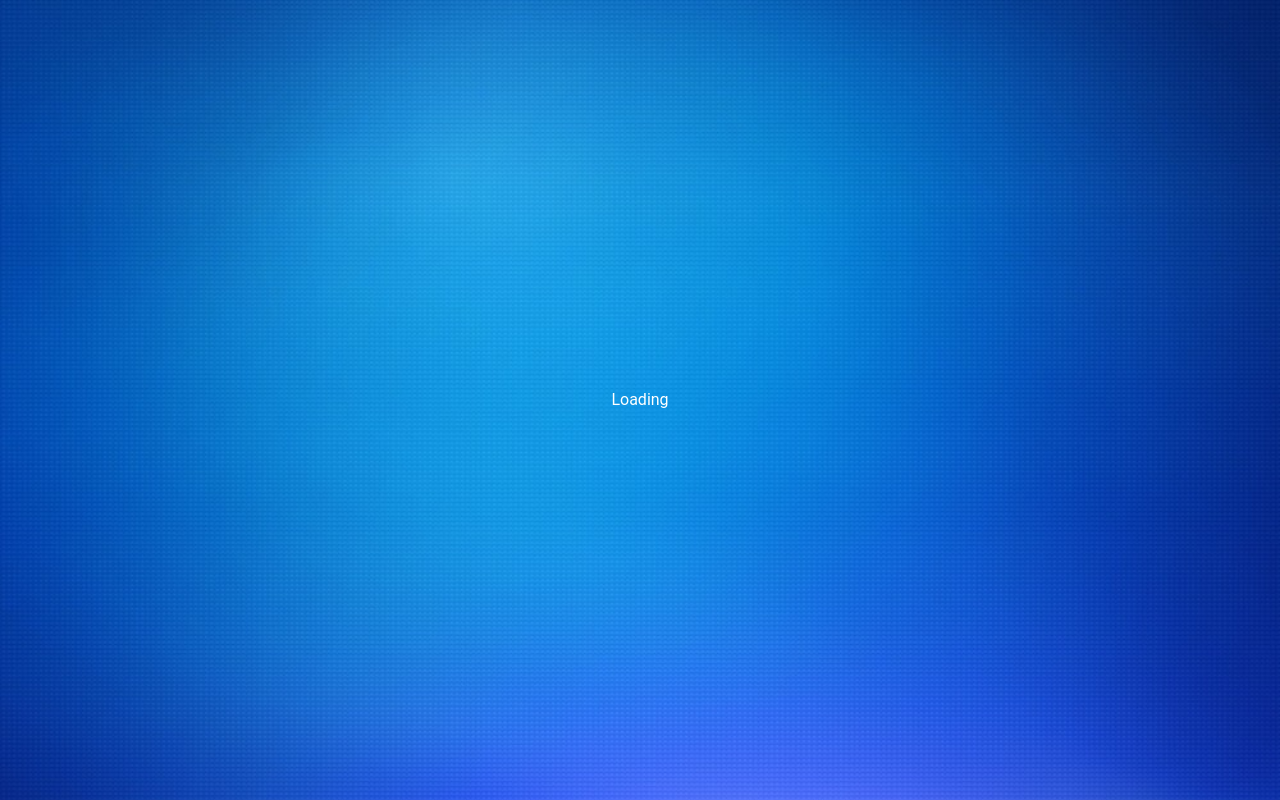
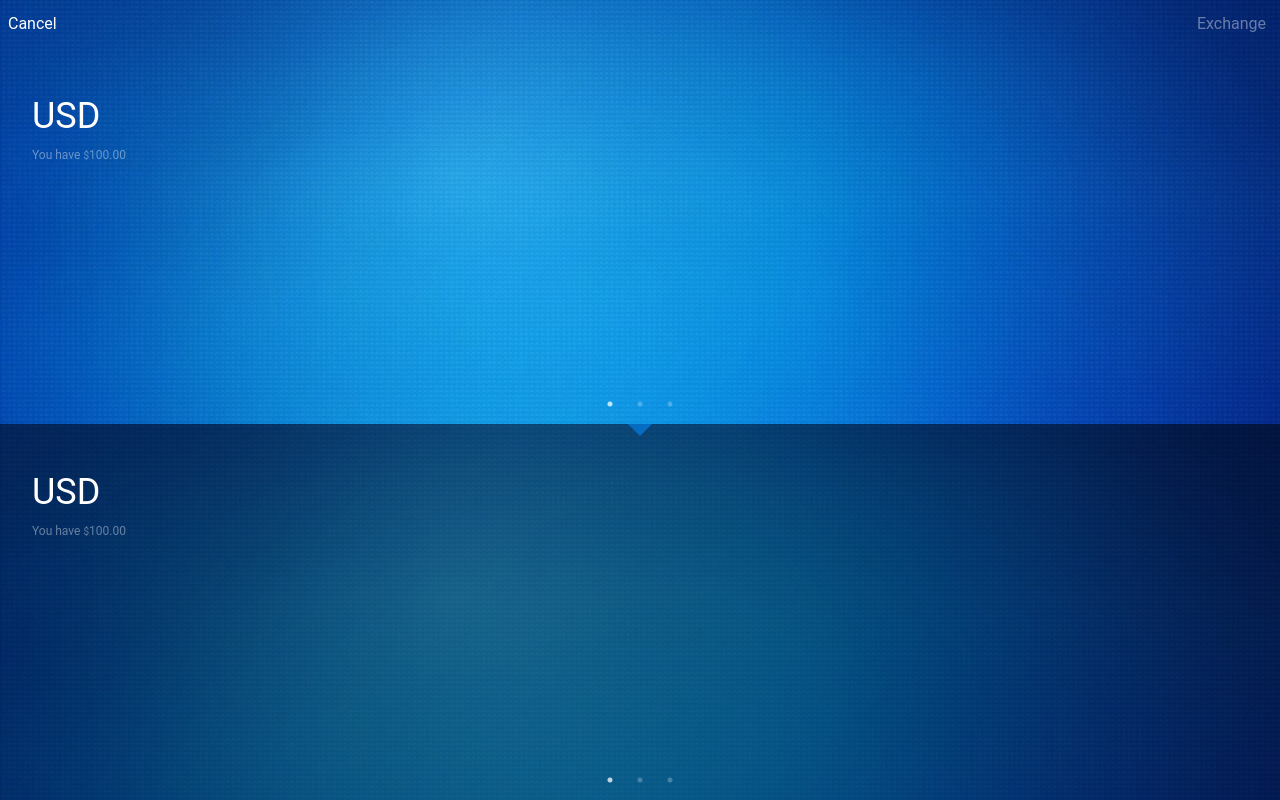
Before and after one commit to Melzmr/exchange-screen, a React (Create React App) app: page / in a window 1280 px wide. Built offline with nearby package versions, Linux system fonts and the light colour scheme.

Commit message:
Self-review fixes

```diff
--- a/src/main/components/header/Header.css
+++ b/src/main/components/header/Header.css
@@ -41,5 +41,5 @@
 }
 
 .header_exchange_disabled_button {
-    opacity: 40%;
+    opacity: 0.4;
 }
--- a/src/main/components/header/Header.tsx
+++ b/src/main/components/header/Header.tsx
@@ -6,7 +6,7 @@ export interface IHeaderProps {
   exchangeOnClick: () => void;
   selectedTop: IPocket;
   selectedBottom: IPocket;
-  crossRate: number;
+  crossRate: string;
   disabled: boolean;
 }
 
@@ -22,7 +22,7 @@ export const Header = ({exchangeOnClick, selectedTop, selectedBottom, crossRate,
                   {selectedTop.currency}
                 </span>
               {'1 = '}
-              <span className="header_currency_symbol">
+                <span className="header_currency_symbol">
                   {selectedBottom.currency}
                 </span>
               {crossRate}
@@ -31,7 +31,8 @@ export const Header = ({exchangeOnClick, selectedTop, selectedBottom, crossRate,
         <div className="header_exchange">
           <button
               className={`header_exchange_button ${disabled ? 'header_exchange_disabled_button' : ''}`}
-              onClick={disabled ? undefined : exchangeOnClick}
+              onClick={exchangeOnClick}
+              disabled={disabled}
           >
             {'Exchange'}
           </button>
--- a/src/main/components/input-block/InputBlock.css
+++ b/src/main/components/input-block/InputBlock.css
@@ -30,9 +30,6 @@
     text-align: right;
 }
 
-.input_prefix {
-}
-
 .input_block_name, .input_prefix {
     font-size: 36px;
 }
@@ -43,7 +40,7 @@
 }
 
 .input_block_balance {
-    opacity: 40%;
+    opacity: 0.4;
 }
 
 .input_block_currency_symbol {
--- a/src/main/components/input-block/InputBlock.tsx
+++ b/src/main/components/input-block/InputBlock.tsx
@@ -6,7 +6,7 @@ import {Input} from '../input/Input';
 export interface IInputBlockProps {
   pocket: IPocket;
   onAmountChange: (pocket: IPocket | '') => void;
-  amount: string | '';
+  amount: string;
   amountPrefix?: string;
   className?: string;
   bottomLabel?: React.ReactNode;
@@ -56,9 +56,9 @@ export const InputBlock = ({pocket, onAmountChange, amount, amountPrefix, classN
                 </span>
             )}
             <Input
-              style={{width: inputWidth + 'ch'}}
-              value={amount}
-              onChange={handleOnChange}
+                style={{width: inputWidth + 'ch'}}
+                value={amount}
+                onChange={handleOnChange}
             />
             {bottomLabel && (
                 <div className="input_block_bottom_label">
--- a/src/main/components/input/Input.tsx
+++ b/src/main/components/input/Input.tsx
@@ -17,6 +17,6 @@ export const Input = ({value, onChange, style}: IInputProps) => (
         inputMode="numeric"
         pattern="[0-9]*"
     />
-)
+);
 
 Input.displayName = 'Input';
--- a/src/main/core/calculation-utils.ts
+++ b/src/main/core/calculation-utils.ts
@@ -1,3 +1,15 @@
+import {IPocket} from './reducers/reducePockets';
+import {IRatesData} from './reducers/reduceExchangeRateData';
+
 export const formatNumberToString = (n: number, precise: number = 2): string => {
   return n.toFixed(precise);
 };
+
+export const getCrossRate = (pocket1: IPocket, pocket2: IPocket, rates: IRatesData, base: string): string => {
+  return formatNumberToString(
+      pocket1.name === base
+          ? rates[pocket2.name]
+          : rates[pocket2.name] / rates[pocket1.name],
+      4
+  )
+};
--- a/src/main/core/createStore.ts
+++ b/src/main/core/createStore.ts
@@ -3,6 +3,7 @@ import {IPocketsState, reducePockets} from './reducers/reducePockets';
 import {IExchangeRateDataState, reduceExchangeRateData} from './reducers/reduceExchangeRateData';
 import {pocketsTypes} from './actions/pocketsTypes';
 import {exchangeRateDataTypes} from './actions/exchangeRateDataTypes';
+import {MockRateData} from '../pages/exchange-page/MockRateData';
 
 export interface IAppState {
   pockets: IPocketsState;
@@ -29,7 +30,7 @@ export const initialAppState: IAppState = {
   },
   // TODO: Data should be null here.
   exchangeRateData: {
-    data: null,
+    data: MockRateData,
     errors: null,
   },
 };
--- a/src/main/core/fetch-utils.ts
+++ b/src/main/core/fetch-utils.ts
@@ -13,7 +13,7 @@ export const abortableFetch = (request: RequestInfo, options?: RequestInit): IAb
   };
 };
 
-export const getFetchJson = async <T>(promise: Promise<Response>, onError: (error: Error) => void): Promise<T | undefined> => {
+export const getFetchJson = async <T>(promise: Promise<Response>, onError: (error: Error) => void): Promise<T | void> => {
   return await promise
       .then((res) => {
         if (res.ok) {
@@ -22,7 +22,7 @@ export const getFetchJson = async <T>(promise: Promise<Response>, onError: (erro
           throw new Error(`Failed to fetch ${res.url}.`)
         }
       })
-      .then((data) => data)
+      .then((data: T) => data)
       .catch((error: Error) => {
         onError(error)
       });
@@ -33,9 +33,9 @@ export const setPollingFetch = (callback: () => Promise<IAbortableFetch>, delay:
   let res: IAbortableFetch;
   async function tick() {
     res = await callback();
-    id = setTimeout(tick, delay) as unknown as number;
+    id = window.setTimeout(tick, delay);
   }
-  id = setTimeout(tick, delay) as unknown as number;
+  id = window.setTimeout(tick, delay);
   return () => {
     clearInterval(id);
     res.abort();
--- a/src/main/pages/exchange-page/ExchangePage.css
+++ b/src/main/pages/exchange-page/ExchangePage.css
@@ -42,9 +42,9 @@
     background-color: rgb(249, 17, 85);
     padding: 2px 4px;
     border-radius: 2px;
-    opacity: 80%;
+    opacity: 0.8;
 }
 
 .input_block_bottom_currency {
-    opacity: 40%;
+    opacity: 0.4;
 }
--- a/src/main/pages/exchange-page/ExchangePage.tsx
+++ b/src/main/pages/exchange-page/ExchangePage.tsx
@@ -10,8 +10,8 @@ import {ADD_MONEY, pocketsTypes, SUBTRACT_MONEY} from '../../core/actions/pocket
 import {Dispatch} from 'redux';
 import {ScrollableBlock} from '../../components/scroll/ScrollableBlock';
 import {InputBlock} from '../../components/input-block/InputBlock';
-import {formatNumberToString} from '../../core/calculation-utils';
-import {fetchExchangeRateApi, getCrossRate} from './ExchangePageModel';
+import {formatNumberToString, getCrossRate} from '../../core/calculation-utils';
+import {fetchExchangeRateApi} from './ExchangePageModel';
 import {exchangeRateDataTypes} from '../../core/actions/exchangeRateDataTypes';
 import {IExchangeRateDataState} from '../../core/reducers/reduceExchangeRateData';
 import {setPollingFetch} from '../../core/fetch-utils';
@@ -28,17 +28,15 @@ export const ExchangePage = () => {
   const dispatch = useDispatch<Dispatch<pocketsTypes | exchangeRateDataTypes>>();
   const [selectedTop, setSelectedTop] = React.useState<IPocket>(pocketsValues[0]);
   const [selectedBottom, setSelectedBottom] = React.useState<IPocket>(pocketsValues[0]);
-  const [amountTop, setAmountTop] = React.useState<string | ''>('');
-  const [amountBottom, setAmountBottom] = React.useState<string | ''>('');
+  const [amountTop, setAmountTop] = React.useState<string>('');
+  const [amountBottom, setAmountBottom] = React.useState<string>('');
   const [lastTouched, setLastTouched] = React.useState<LastTouched>(LastTouched.TOP);
   const [insufficientFundsError, setInsufficientFundsError] = React.useState(false);
 
   React.useEffect(() => {
-        const abortFetch = setPollingFetch(() => fetchExchangeRateApi(dispatch), 10000);
-        return () => abortFetch()
-      },
-      [dispatch]
-  );
+    const abortFetch = setPollingFetch(() => fetchExchangeRateApi(dispatch), 10000);
+    return () => abortFetch()
+  }, [dispatch]);
 
   React.useEffect(() => {
     setSelectedTop((prevPocket) => pockets[prevPocket.name]);
@@ -59,6 +57,7 @@ export const ExchangePage = () => {
         });
       }
     }
+    // eslint-disable-next-line react-hooks/exhaustive-deps
   }, [data]);
 
   if (errors) {
@@ -79,7 +78,7 @@ export const ExchangePage = () => {
 
   const crossRate = getCrossRate(selectedTop, selectedBottom, data.rates, data.base);
 
-  const updateTopAmount = (pocket: IPocket) => {
+  const updateTopAmount = (pocket: IPocket): void => {
     const topRate = data.rates[selectedTop.name];
     const botRate = data.rates[selectedBottom.name];
     const parsedAmount = parseFloat(pocket.value);
@@ -92,7 +91,7 @@ export const ExchangePage = () => {
     }
   };
 
-  const updateBottomAmount = (pocket: IPocket) => {
+  const updateBottomAmount = (pocket: IPocket): void => {
     const topRate = data.rates[selectedTop.name];
     const botRate = data.rates[selectedBottom.name];
     const parsedAmount = parseFloat(pocket.value);
@@ -105,20 +104,20 @@ export const ExchangePage = () => {
     }
   };
 
-  const handleChangeTopPocket = (pocketIndex: number) => {
+  const handleChangeTopPocket = (pocketIndex: number): void => {
     resetAmounts();
     setSelectedTop(pocketsValues[pocketIndex]);
   };
 
-  const handleChangeBottomPocket = (pocketIndex: number) => {
+  const handleChangeBottomPocket = (pocketIndex: number): void => {
     resetAmounts();
     setSelectedBottom(pocketsValues[pocketIndex]);
   };
 
-  const handleTopAmountChange = (pocket: IPocket | '') => {
+  const handleTopAmountChange = (pocket: IPocket | ''): void => {
     setLastTouched(LastTouched.TOP);
-    setInsufficientFundsError(false);
     if (pocket) {
+      setInsufficientFundsError(false);
       updateBottomAmount(pocket);
       setAmountTop(pocket.value);
     } else {
@@ -126,10 +125,10 @@ export const ExchangePage = () => {
     }
   };
 
-  const handleBottomAmountChange = (pocket: IPocket | '') => {
+  const handleBottomAmountChange = (pocket: IPocket | ''): void => {
     setLastTouched(LastTouched.BOTTOM);
-    setInsufficientFundsError(false);
     if (pocket) {
+      setInsufficientFundsError(false);
       updateTopAmount(pocket);
       setAmountBottom(pocket.value);
     } else {
@@ -137,7 +136,7 @@ export const ExchangePage = () => {
     }
   };
 
-  const handleExchangeClick = () => {
+  const handleExchangeClick = (): void => {
     if (amountTop && amountBottom) {
       if (parseFloat(amountTop) > parseFloat(selectedTop.value)) {
         setInsufficientFundsError(true);
@@ -182,12 +181,12 @@ export const ExchangePage = () => {
                   pocket={pocket}
                   amount={amountTop}
                   onAmountChange={handleTopAmountChange}
+                  amountPrefix={'-'}
                   bottomLabel={insufficientFundsError && (
                       <span className="insufficient_funds_error">
                         {'Insufficient funds'}
                       </span>
                   )}
-                  amountPrefix={'-'}
               />
           ))}
         </ScrollableBlock>
@@ -218,6 +217,7 @@ export const ExchangePage = () => {
               />
           ))}
         </ScrollableBlock>
+
       </div>
   );
 };
--- a/src/main/pages/exchange-page/ExchangePageModel.ts
+++ b/src/main/pages/exchange-page/ExchangePageModel.ts
@@ -1,35 +1,31 @@
 import {abortableFetch, getFetchJson, IAbortableFetch} from '../../core/fetch-utils';
 import {Dispatch} from 'redux';
-import {
-  exchangeRateDataTypes,
-  SET_EXCHANGE_RATE_ERRORS,
-  UPDATE_EXCHANGE_RATE_DATA
-} from '../../core/actions/exchangeRateDataTypes';
-import {IExchangeRateData, IRatesData} from '../../core/reducers/reduceExchangeRateData';
-import {IPocket} from '../../core/reducers/reducePockets';
-import {formatNumberToString} from '../../core/calculation-utils';
+import {exchangeRateDataTypes, UPDATE_EXCHANGE_RATE_DATA} from '../../core/actions/exchangeRateDataTypes';
+import {IExchangeRateData} from '../../core/reducers/reduceExchangeRateData';
+import {MockRateData} from './MockRateData';
 
 export const fetchExchangeRateApi = async (dispatch: Dispatch<exchangeRateDataTypes>): Promise<IAbortableFetch> => {
   const fetchObj = abortableFetch('https://api.exchangerate-api.com/v5/latest');
 
-  // Return MockRateData in case of error rate limiting from API.
-  // const result = await getFetchJson<IExchangeRateData>(
-  //     fetchObj.ready,
-  //     () => dispatch({
-  //       type: UPDATE_EXCHANGE_RATE_DATA,
-  //       payload: MockRateData,
-  //     })
-  // );
+  // Return MockRateData in case of rate limiting error from API.
+
+  const result = await getFetchJson<IExchangeRateData>(
+      fetchObj.ready,
+      () => dispatch({
+        type: UPDATE_EXCHANGE_RATE_DATA,
+        payload: MockRateData,
+      })
+  );
 
   // This is a right way to handle errors.
 
-  const result = await getFetchJson<IExchangeRateData>(
-      fetchObj.ready,
-      (error) => dispatch({
-        type: SET_EXCHANGE_RATE_ERRORS,
-        payload: error
-      })
-  );
+  // const result = await getFetchJson<IExchangeRateData>(
+  //     fetchObj.ready,
+  //     (error) => dispatch({
+  //       type: SET_EXCHANGE_RATE_ERRORS,
+  //       payload: error
+  //     })
+  // );
 
   if (result) {
     dispatch({
@@ -38,25 +34,4 @@ export const fetchExchangeRateApi = async (dispatch: Dispatch<exchangeRateDataTy
     })
   }
   return fetchObj;
-
-  // dispatch({
-  //   type: UPDATE_EXCHANGE_RATE_DATA,
-  //   payload: {
-  //     ...MockRateData,
-  //   },
-  // });
-  //
-  // return {
-  //   ready: fetch(''),
-  //   abort: () => {},
-  // }
 };
-
-export const getCrossRate = (pocket1: IPocket, pocket2: IPocket, rates: IRatesData, base: string): number => {
-  return parseFloat(formatNumberToString(
-      pocket1.name === base
-          ? rates[pocket2.name]
-          : rates[pocket2.name] / rates[pocket1.name]
-      , 4)
-  );
-};
```
